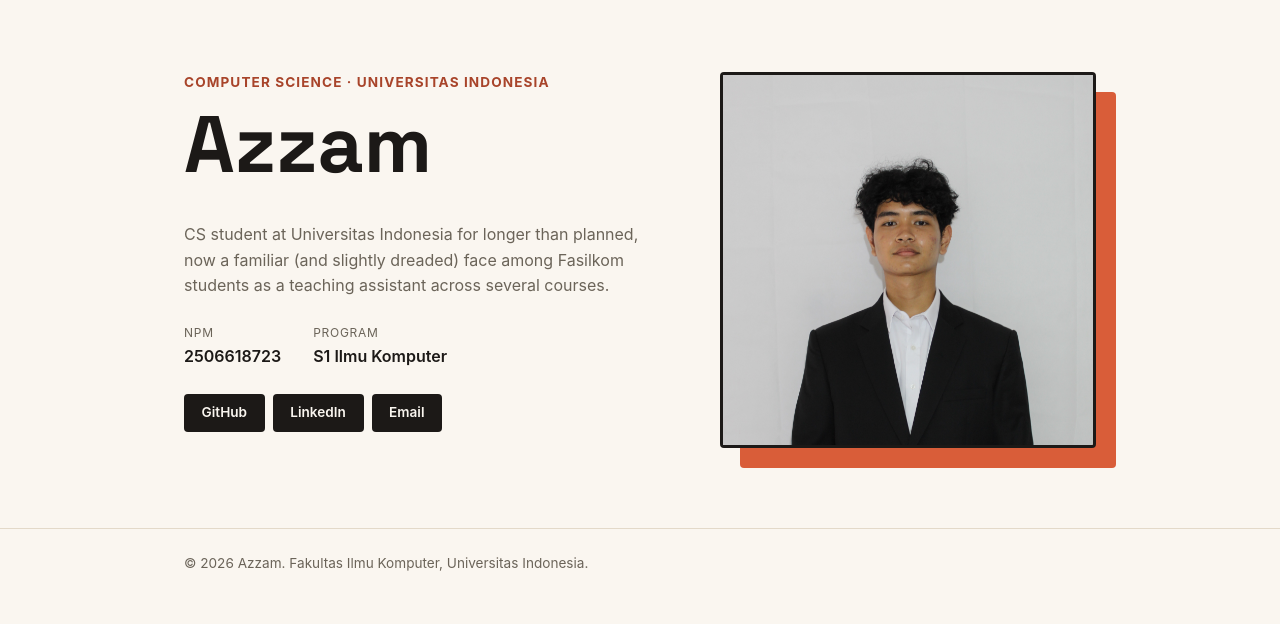
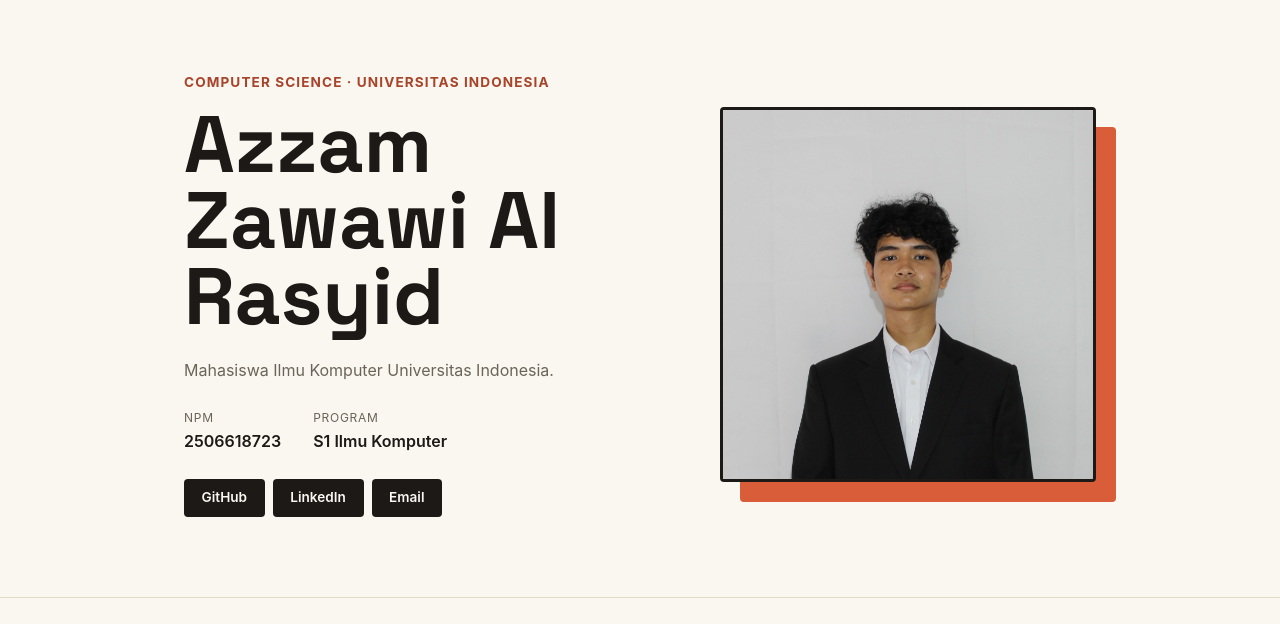
Before and after one commit to AzzamZR/myportofolio, a Django app: page / in a window 1280 px wide. Shown: the part 74-698 px from the top of the page. Run offline with Django 5.2, Linux system fonts and the light colour scheme.

Commit message:
Completed the data.

```diff
--- a/templates/index.html
+++ b/templates/index.html
@@ -24,14 +24,14 @@
             <div class="container hero-grid">
                 <div class="hero-identity">
                     <p class="hero-kicker">Computer Science &middot; Universitas Indonesia</p>
-                    <h1>Azzam</h1>
+                    <h1>Azzam Zawawi Al Rasyid</h1>
                 </div>
                 <div class="hero-photo">
                     <div class="photo-block"></div>
                     <img class="avatar" src="/static/img/Foto.JPG" alt="Photo of Azzam">
                 </div>
                 <div class="hero-details">
-                    <p class="bio">CS student at Universitas Indonesia for longer than planned, now a familiar (and slightly dreaded) face among Fasilkom students as a teaching assistant across several courses.</p>
+                    <p class="bio">Mahasiswa Ilmu Komputer Universitas Indonesia.   </p>
                     <dl class="meta-list">
                         <div class="meta-row">
                             <dt>NPM</dt>
@@ -43,9 +43,9 @@
                         </div>
                     </dl>
                     <div class="social-links">
-                        <a href="https://github.com/" class="social-link">GitHub</a>
-                        <a href="https://linkedin.com/" class="social-link">LinkedIn</a>
-                        <a href="mailto:burhan@example.com" class="social-link">Email</a>
+                        <a href="https://github.com/AzzamZR" class="social-link">GitHub</a>
+                        <a href="https://www.linkedin.com/in/azzam-zawawi/" class="social-link">LinkedIn</a>
+                        <a href="mailto:azzamzawawialrasyid@gmail.com" class="social-link">Email</a>
                     </div>
                 </div>
             </div>
```
